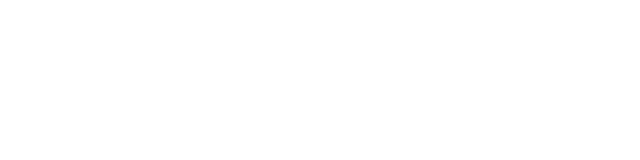
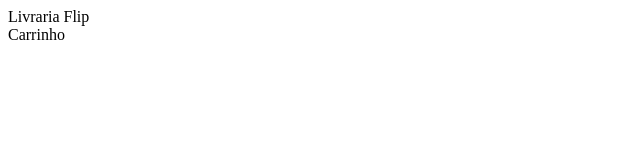
Before and after one commit to leomendesm/stone, a React (Create React App) app: page / in a window 1280 px wide. Shown: the top 160 px of the page, without its empty margins (0-640 px from the left). Built offline with nearby package versions, Linux system fonts and the light colour scheme.

Commit message:
Removing not used commands and files
Removing SCSS commands to eject project from create-react-app, adding
first content to header.

```diff
--- a/src/components/header.js
+++ b/src/components/header.js
@@ -1,7 +1,7 @@
 import React from 'react'
 
 const Header = () => (
-  <div></div>
+  <div> <div>Livraria Flip</div> <div>Carrinho</div></div>
 )
 
 export default Header
--- a/src/stylesheets/components/header.scss
+++ /dev/null
@@ -1,3 +0,0 @@
-body
-  margin: 0px
-  padding: 0px
```
Also changed, not shown: package.json (+2 -6 lines).
